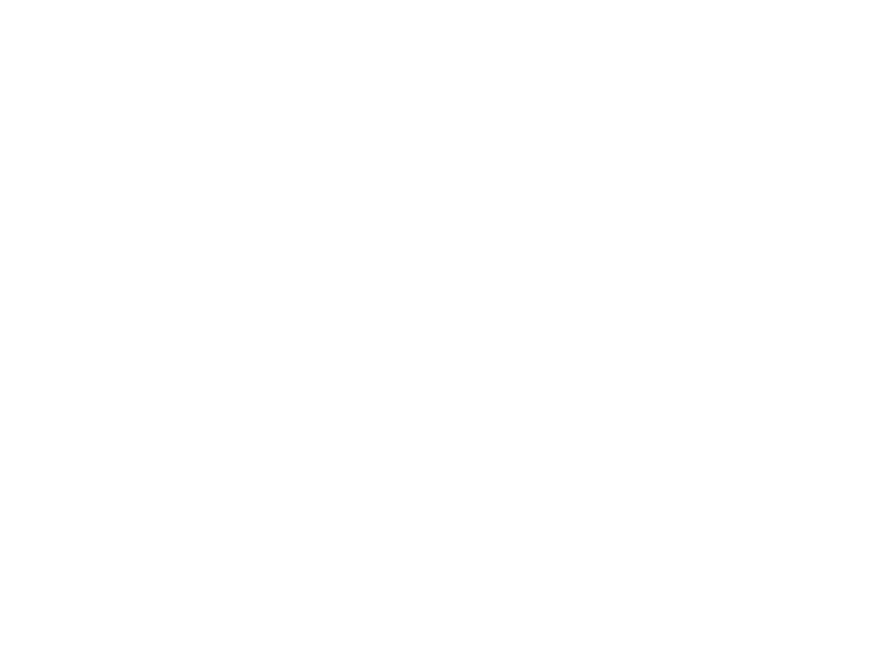
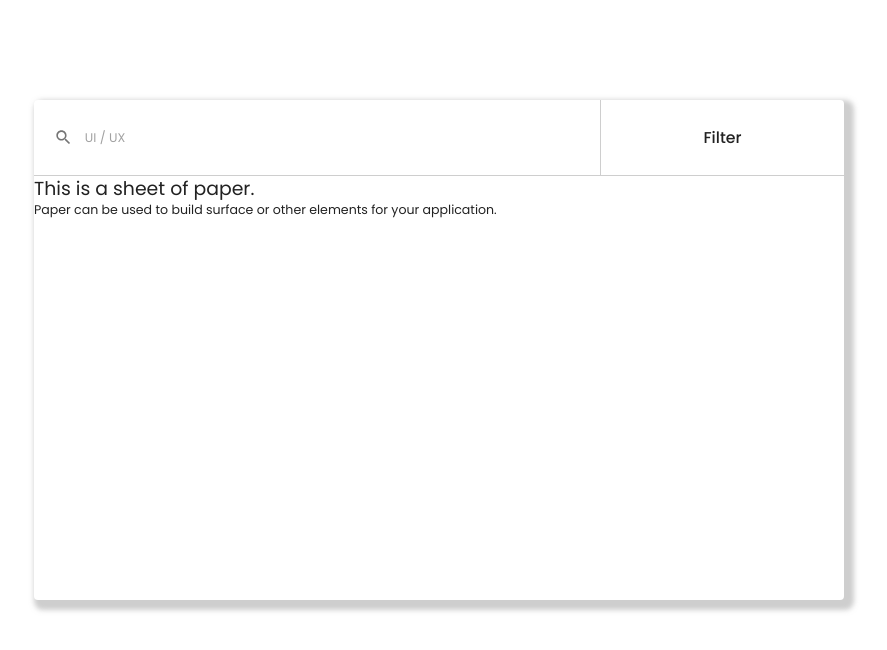
Before and after one commit to hatchways/team-macchiato, a React (Create React App) app in the folder client/: page /discovery in a window 1280 px wide. Shown: the top 650 px of the page, without its empty margins (201-1088 px from the left). Built offline with nearby package versions, Linux system fonts and the light colour scheme.

Commit message:
added styling for search box

```diff
--- a/client/src/App.js
+++ b/client/src/App.js
@@ -9,6 +9,7 @@
 import CreateProjectForm from "./pages/CreateProjectForm";
 import CreateProjectFormHook from "./pages/CreateProjectFormHook";
 import ProfilePage from "./pages/Profile";
+import Discovery from "./pages/Discovery";
 
 import "./App.css";
 
@@ -22,7 +23,7 @@
         <Route path="/project" component={CreateProjectForm} />
         <Route path="/project-hook" component={CreateProjectFormHook} />
         <Route path="/profile/:profileId" component={ProfilePage} />
-        <Route path="/profile/:profileId" component={ProfilePage} />
+        <Route path="/discovery" component={Discovery} />
       </BrowserRouter>
     </MuiThemeProvider>
   );
--- /dev/null
+++ b/client/src/pages/Discovery.js
@@ -0,0 +1,104 @@
+import React from "react";
+import { makeStyles } from "@material-ui/core/styles";
+import Paper from "@material-ui/core/Paper";
+import Typography from "@material-ui/core/Typography";
+import TextField from "@material-ui/core/TextField";
+import InputBase from "@material-ui/core/InputBase";
+import Divider from "@material-ui/core/Divider";
+import IconButton from "@material-ui/core/IconButton";
+import MenuIcon from "@material-ui/icons/Menu";
+import SearchIcon from "@material-ui/icons/Search";
+import DirectionsIcon from "@material-ui/icons/Directions";
+
+// Icon?
+import { mdiAccount } from "@mdi/js";
+
+const useStyles = makeStyles(theme => ({
+  // Do this Wrapper stuff for now till we have more content on the page
+  wrapper: {
+    margin: "100px"
+  },
+  root: {
+    padding: theme.spacing(3, 2),
+    width: "75%",
+    margin: "auto",
+    height: "500px",
+    padding: "0",
+    boxShadow: "5px 5px 5px 5px rgba(157, 157, 157, 0.5)"
+  },
+  form_container: {
+    width: "75%"
+  },
+  flex: {
+    display: "flex",
+    height: "75px"
+    // borderBottom: "1px solid rgba(157, 157, 157, 0.5)"
+  },
+  form: {
+    display: "flex",
+    flexWrap: "wrap",
+    width: "100%"
+  },
+  search_container: {
+    width: "70%",
+    borderRight: "1px solid rgba(157, 157, 157, 0.5)",
+    display: "flex",
+    alignItems: "center"
+  },
+  textField: {
+    marginLeft: theme.spacing(1),
+    marginRight: theme.spacing(1),
+    background: "white",
+    border: "none",
+    boxShadow: "none",
+    width: "100%"
+  },
+  filter: {
+    width: "30%",
+    display: "flex",
+    alignItems: "center",
+    justifyContent: "center"
+  },
+  magic: {
+    borderTop: "1px solid rgba(157, 157, 157, 0.5)"
+  }
+}));
+
+export default function Discovery() {
+  const classes = useStyles();
+
+  return (
+    <div className={classes.wrapper}>
+      <Paper className={classes.root}>
+        <div className={classes.flex}>
+          <div className={classes.search_container}>
+            <div className={classes.textField}>
+              <IconButton className={classes.iconButton} aria-label="search">
+                <SearchIcon color="red" />
+              </IconButton>
+              <InputBase className={classes.input} placeholder="UI / UX" />
+              <Divider className={classes.divider} orientation="vertical" />
+            </div>
+          </div>
+          <div className={classes.filter}>
+            <div>
+              <Typography variant="h6" component="h6">
+                Filter
+                <i class="fas fa-pastafarianism" />
+              </Typography>
+            </div>
+          </div>
+        </div>
+        <div className={classes.magic}>
+          <Typography variant="h5" component="h3">
+            This is a sheet of paper.
+          </Typography>
+          <Typography component="p">
+            Paper can be used to build surface or other elements for your
+            application.
+          </Typography>
+        </div>
+      </Paper>
+    </div>
+  );
+}
```
Also changed, not shown: 2 other files (tests, documents, lock files or other folders).
